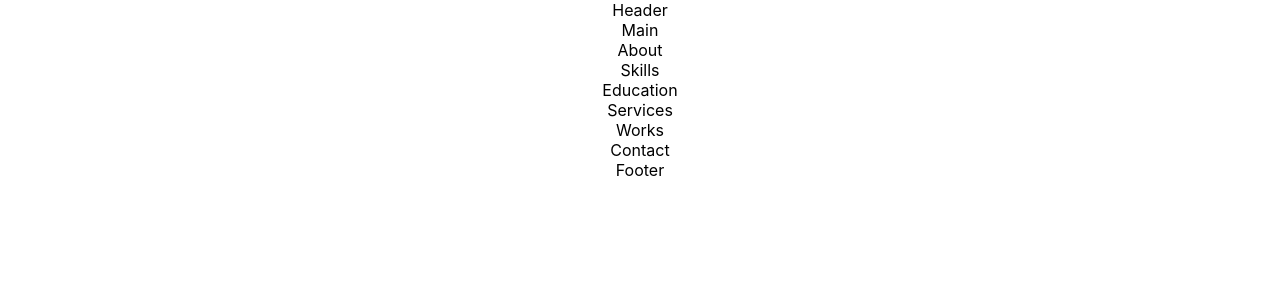
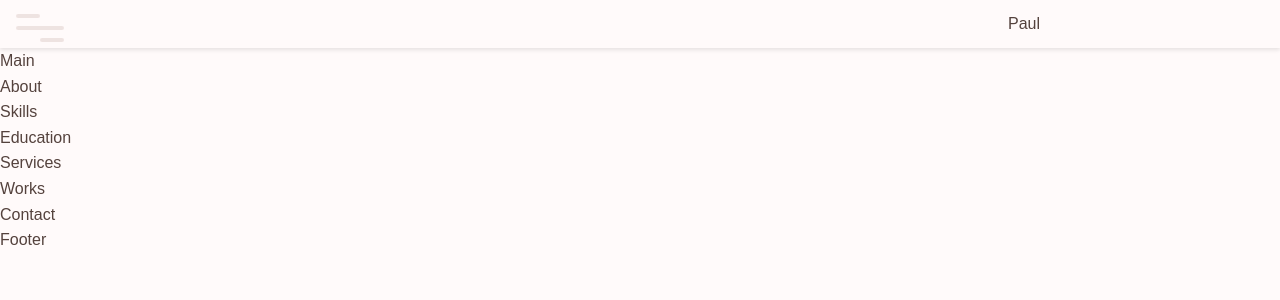
Before and after one commit to paulZakharovmnt/portfolio-website, a React (Create React App) app: page / in a window 1280 px wide. Shown: the top 300 px of the page. Built offline with nearby package versions, Linux system fonts and the light colour scheme.

Commit message:
add side toggler, add some styles

```diff
--- a/package.json
+++ b/package.json
@@ -3,6 +3,11 @@
   "version": "0.1.0",
   "private": true,
   "dependencies": {
+    "@fortawesome/fontawesome-svg-core": "^1.2.30",
+    "@fortawesome/free-brands-svg-icons": "^5.14.0",
+    "@fortawesome/free-regular-svg-icons": "^5.14.0",
+    "@fortawesome/free-solid-svg-icons": "^5.14.0",
+    "@fortawesome/react-fontawesome": "^0.1.11",
     "@testing-library/jest-dom": "^4.2.4",
     "@testing-library/react": "^9.5.0",
     "@testing-library/user-event": "^7.2.1",
--- a/src/App.css
+++ b/src/App.css
@@ -1,38 +1,112 @@
-.App {
+:root {
+  --header-height: 3rem;
+  --nav-width: 324px;
+
+  --font-medium: 500;
+  --font-semi-bold: 600;
+  --font-bold: 700;
+
+  --first-color: #cc4b2c;
+  --first-color-dark: #662616;
+  --first-color-darken: #290f09;
+  --text-color: #54423d;
+  --first-color-light: #eae7e6;
+  --first-color-lighten: #fffafa;
+
+  --body-font: "Poppins", sans-serif;
+  --h1-font-size: 1.5rem;
+  --h2-font-size: 1.25rem;
+  --h3-font-size: 1rem;
+  --normal-font-size: 0.938rem;
+  --small-font-size: 0.813rem;
+  --smaller-font-size: 0.75rem;
+
+  /* Margenes */
+  --mb-1: 0.5rem;
+  --mb-2: 1rem;
+  --mb-3: 1.5rem;
+  --mb-4: 2rem;
+  --mb-5: 2.5rem;
+
+  /*z-Index*/
+
+  --z-index: 100;
+}
+
+@media screen and (min-width: 768px) {
+  :root {
+    --h1-font-size: 2.25rem;
+    --h2-font-size: 1.5rem;
+    --h3-font-size: 1.25rem;
+    --normal-font-size: 1rem;
+    --small-font-size: 0.875rem;
+    --smaller-font-size: 0.813rem;
+  }
+}
+
+*,
+::before,
+::after {
+  box-sizing: border-box;
+}
+
+html {
+  scroll-behavior: smooth;
+}
+
+body {
+  margin: var(--header-height) 0 0 0;
+  font-family: var(--body-font);
+  font-size: var(--normal-font-size);
+  font-weight: var(--font-medium);
+  background-color: var(--first-color-lighten);
+  color: var(--text-color);
+  line-height: 1.6;
+}
+
+ul {
+  margin: 0;
+  padding: 0;
+  list-style: none;
+}
+
+a {
+  text-decoration: none;
+  color: var(--text-color);
+}
+
+img {
+  max-width: 100%;
+  height: auto;
+  display: block;
+}
+
+.section {
+  padding: 4rem 0 2rem;
+}
+
+.section-title {
+  font-size: var(--h1-font-size);
+  color: var(--first-color);
+  margin-bottom: var(--mb-3);
   text-align: center;
 }
 
-.App-logo {
-  height: 40vmin;
-  pointer-events: none;
+.section-subtitle {
+  display: block;
+  font-size: var(--small-font-size);
+  color: var(--first-color-darken);
+  text-align: center;
+  font-weight: var(--font-bold);
+  margin-bottom: 0.25rem;
 }
 
-@media (prefers-reduced-motion: no-preference) {
-  .App-logo {
-    animation: App-logo-spin infinite 20s linear;
-  }
+.bd-grid {
+  max-width: 1024px;
+  display: grid;
+  grid-template-columns: 100%;
+  column-gap: 2rem;
+  width: calc(100% - 2rem);
+  margin-left: var(--mb-2);
+  margin-right: var(--mb-2);
 }
-
-.App-header {
-  background-color: #282c34;
-  min-height: 100vh;
-  display: flex;
-  flex-direction: column;
-  align-items: center;
-  justify-content: center;
-  font-size: calc(10px + 2vmin);
-  color: white;
-}
-
-.App-link {
-  color: #61dafb;
-}
-
-@keyframes App-logo-spin {
-  from {
-    transform: rotate(0deg);
-  }
-  to {
-    transform: rotate(360deg);
-  }
-}
--- a/src/components/Header/Header.css
+++ b/src/components/Header/Header.css
@@ -0,0 +1,97 @@
+.header {
+  width: 100%;
+  position: fixed;
+  top: 0;
+  left: 0;
+  z-index: var(--z-index);
+  background-color: var(--first-color-lighten);
+  box-shadow: 0 2px 4px rgba(0, 0, 0, 0.1);
+}
+
+.nav {
+  height: var(--header-height);
+  display: flex;
+  justify-content: space-between;
+  align-items: center;
+}
+
+.nav_menu {
+  position: fixed;
+  top: 0;
+  left: 0;
+  width: 70%;
+  height: 100vh;
+  padding: 3rem;
+  display: flex;
+  align-items: center;
+  background-color: rgb(228, 61, 61);
+  transition: 0.5s;
+}
+
+.nav_close {
+  position: absolute;
+  top: 1rem;
+  right: 1rem;
+  font-size: 2rem;
+  color: var(--first-color-dark);
+  cursor: pointer;
+}
+
+.nav_item {
+  margin-bottom: var(--mb-4);
+}
+
+.nav_link {
+  font-size: 1rem;
+  text-transform: uppercase;
+  color: var(--first-color-lighten);
+  font-weight: var(--font-bold);
+  transition: 0.3s;
+}
+
+.nav_link:hover {
+  color: var(--text-color);
+}
+
+.nav_toggle {
+  color: var(--first-color-dark);
+  font-size: 1.3rem;
+  cursor: pointer;
+}
+
+ul {
+  margin: 0;
+  padding: 0;
+  list-style: none;
+}
+
+li {
+  /* border: 1px solid white; */
+  width: 130px;
+
+  padding: 15px 15px;
+  transition: 0.3s;
+  text-align: center;
+}
+
+li:hover {
+  background-color: white;
+  border-radius: 14px;
+}
+
+a {
+  text-decoration: none;
+  color: var(--text-color);
+}
+
+/*ДЛЯ ВЫЛЕЗАЮЩЕГО МЕНЮЮЮЮЮЮЮЮ*/
+
+/* .show {
+  left: 0;
+} */
+
+/* ПОХОДУ к NAV_MENU добавляется хрень эта*/
+
+.activate {
+  color: var(--text-color);
+}
--- a/src/components/Header/Header.js
+++ b/src/components/Header/Header.js
@@ -1,8 +1,38 @@
-import React from "react";
+import React, { useState } from "react";
+import { FontAwesomeIcon } from "@fortawesome/react-fontawesome";
+import { faBars } from "@fortawesome/free-solid-svg-icons";
 import "./Header.css";
+import SideMenu from "./SideMenu";
+import Toggler from "./Toggler";
 
 const Header = () => {
-  return <div>Header</div>;
+  const [showSideMenu, setShowSideMenu] = useState(false);
+
+  const toggleShowSideMenuClick = () => {
+    setShowSideMenu(!showSideMenu);
+  };
+
+  return (
+    <section className="header">
+      <div className="nav bd-grid">
+        <div className="nav_toggle">
+          <Toggler
+            toggleShowSideMenuClick={toggleShowSideMenuClick}
+            showSideMenu={showSideMenu}
+          />
+          {/* <FontAwesomeIcon icon={faBars} onClick={toggleShowSideMenuClick} /> */}
+        </div>
+        <div className="">
+          <a href="#" className="nav_logo">
+            Paul
+          </a>
+        </div>
+        {showSideMenu && (
+          <SideMenu toggleShowSideMenuClick={toggleShowSideMenuClick} />
+        )}
+      </div>
+    </section>
+  );
 };
 
 export default Header;
--- /dev/null
+++ b/src/components/Header/SideMenu.js
@@ -0,0 +1,47 @@
+import React from "react";
+import { FontAwesomeIcon } from "@fortawesome/react-fontawesome";
+import { faTimes } from "@fortawesome/free-solid-svg-icons";
+
+const SideMenu = ({ toggleShowSideMenuClick }) => {
+  return (
+    <div className="nav_menu">
+      {/* <div className="nav_close">
+        <FontAwesomeIcon icon={faTimes} onClick={toggleShowSideMenuClick} />
+      </div> */}
+      <ul className="nav_list">
+        <li className="nav_item">
+          <a href="#home" className="nav_link activate">
+            Home
+          </a>
+        </li>
+        <li className="nav_item">
+          <a href="#about" className="nav_link activate">
+            About
+          </a>
+        </li>
+        <li className="nav_item">
+          <a href="#skills" className="nav_link activate">
+            Skills
+          </a>
+        </li>
+        <li className="nav_item">
+          <a href="#services" className="nav_link activate">
+            Services
+          </a>
+        </li>
+        <li className="nav_item">
+          <a href="#works" className="nav_link activate">
+            Works
+          </a>
+        </li>
+        <li className="nav_item">
+          <a href="#contact" className="nav_link activate">
+            Contact
+          </a>
+        </li>
+      </ul>
+    </div>
+  );
+};
+
+export default SideMenu;
--- /dev/null
+++ b/src/components/Header/Toggler.css
@@ -0,0 +1,55 @@
+.menu-toggler {
+  position: absolute;
+  top: 0.9rem;
+  left: 1rem;
+  width: 3rem;
+  height: 1.7rem;
+  flex-direction: column;
+  justify-content: space-between;
+  cursor: pointer;
+  z-index: 1500;
+  transition: all 650ms ease-out;
+  display: flex;
+}
+
+.menu-toggler.open {
+  transform: rotate(-45deg);
+  left: 55%;
+}
+
+.bar {
+  background: var(--first-color-dark);
+  width: 100%;
+  height: 4px;
+  border-radius: 0.8rem;
+}
+
+.bar.half {
+  width: 50%;
+}
+
+.bar.start {
+  transform-origin: right;
+  transition: transform 650ms cubic-bezier(0.54, -0.81, 0.57, 0.57);
+}
+
+.open .bar.start {
+  transform: rotate(-450deg) translateX(0.8rem);
+}
+
+.bar.end {
+  align-self: flex-end;
+  transform-origin: left;
+  transition: transform 650ms cubic-bezier(0.54, -0.81, 0.57, 0.57);
+}
+
+.open .bar.end {
+  transform: rotate(-450deg) translateX(-0.8rem);
+}
+
+@media (min-width: 768px) {
+  .menu-toggler {
+    display: flex;
+    opacity: 0.1;
+  }
+}
--- /dev/null
+++ b/src/components/Header/Toggler.js
@@ -0,0 +1,23 @@
+import React from "react";
+import "./Toggler.css";
+
+const Toggler = ({ toggleShowSideMenuClick, showSideMenu }) => {
+  let classHalfStart = ["bar half start"];
+  let classToggler = ["menu-toggler"];
+  let classHalfEnd = ["bar half end"];
+
+  if (showSideMenu) {
+    classHalfStart.push("open");
+    classHalfEnd.push("open");
+    classToggler.push("open");
+  }
+  return (
+    <div className={classToggler.join(" ")} onClick={toggleShowSideMenuClick}>
+      <div className={classHalfStart.join(" ")}></div>
+      <div className="bar"></div>
+      <div className={classHalfEnd.join(" ")}></div>
+    </div>
+  );
+};
+
+export default Toggler;
```
Also changed, not shown: 1 other file (tests, documents, lock files or other folders).
